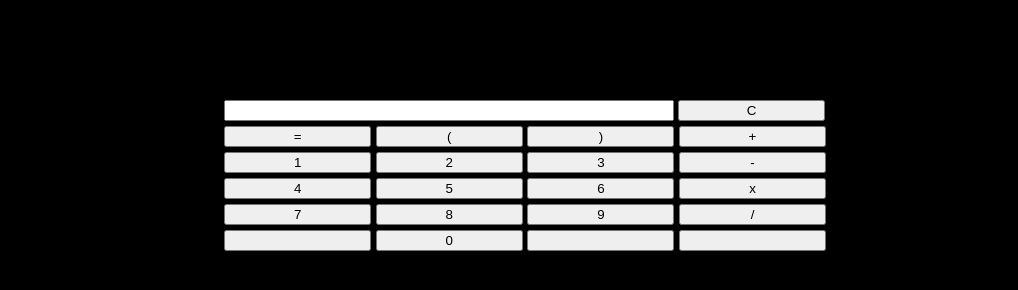
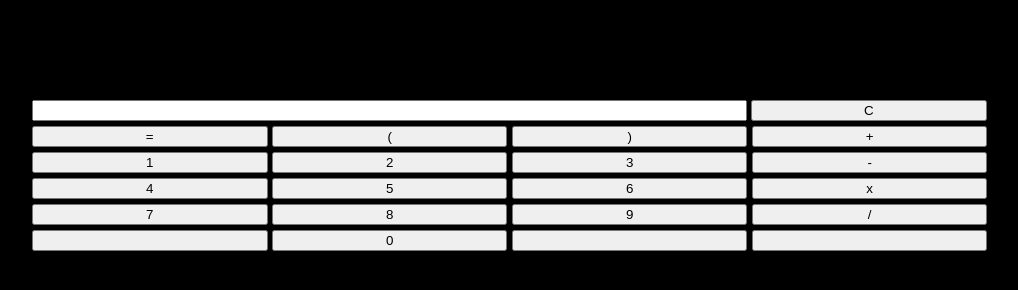
Before and after one commit to felpzreiz/studies, a plain HTML site: page javascript/calculadora/index.html in a window 1280 px wide. Shown: the whole page, without its empty margins (96-1114 px from the left). Drawn offline with Linux system fonts and the light colour scheme.

Commit message:
Update style.css

```diff
--- a/javascript/calculadora/css/style.css
+++ b/javascript/calculadora/css/style.css
@@ -15,12 +15,12 @@ body{
 }
 
 .keyboard{
-    width: 50%;
+    width: 80%;
     margin:0 auto;
 }
 
 form{
-    width: 50%;
+    width: 80%;
     margin:0 auto;
 }
 
```
